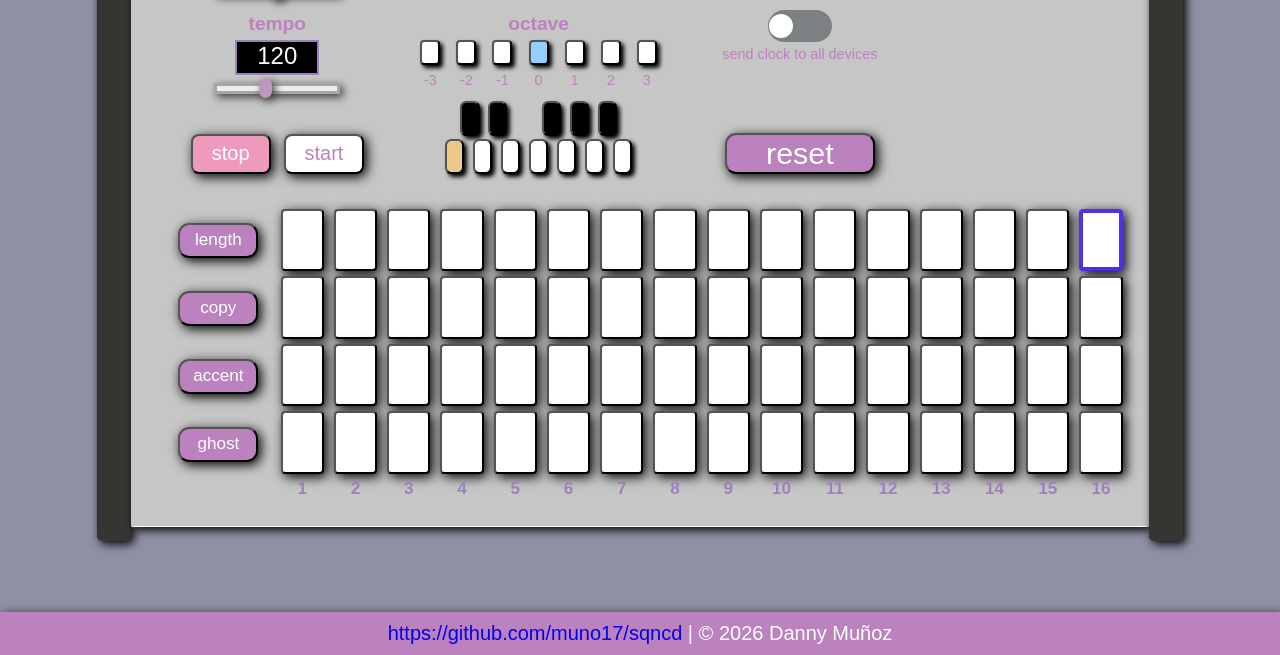
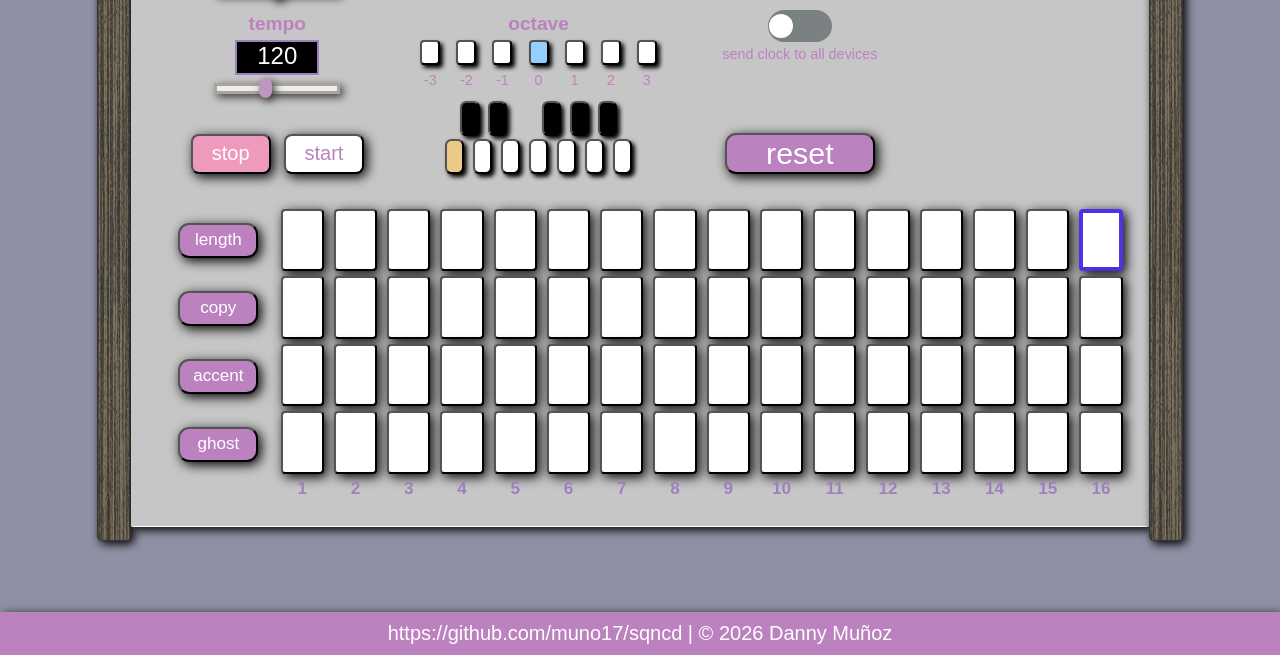
Before and after one commit to muno17/sqncd, a plain HTML site: page sqncd.html in a window 1280 px wide. Shown: the part 262-917 px from the top of the page. Drawn offline with nearby package versions, Linux system fonts and the light colour scheme; a script that the page names is missing.

Commit message:
update anchor styling

```diff
--- a/sqncd.html
+++ b/sqncd.html
@@ -28,7 +28,7 @@
         </div>
 <main>
     <div class="sqncdBody">
-        <img class="wood" src="style/css/wood-pattern.png" alt="wooden side panels">
+        <img class="wood" src="style/wood-pattern.png" alt="wooden side panels">
         <div class="sqncd">
             <div class="controlSection">
                 <div class="controls left">
@@ -284,7 +284,7 @@
                 </div>
             </div>
         </div>
-        <img class="wood" src="static/css/wood-pattern.png" alt="wooden side panels">
+        <img class="wood" src="style/wood-pattern.png" alt="wooden side panels">
     </div>
 
     <script src="http://unpkg.com/tone"></script>
--- a/style/sqncd.css
+++ b/style/sqncd.css
@@ -3,6 +3,16 @@ main {
     height: 100vh;
     margin: 0px;
     padding: 0px;
+}
+
+a {
+    text-decoration: none;
+    color: white;
+}
+
+a:visited {
+    text-decoration: none;
+    color: white;
 }
 
 
--- a/style/style.css
+++ b/style/style.css
@@ -8,6 +8,15 @@ main {
     margin-bottom: 2rem;
 }
 
+a {
+    text-decoration: none;
+    color: white;
+}
+
+a:visited {
+    text-decoration: none;
+    color: white;
+}
 
 body {
     font-family: ubuntu, sans-serif;
```
Also changed, not shown: index.html (+2 -3 lines), manual.html (+1 -1 lines), quickstart.html (+2 -3 lines).
